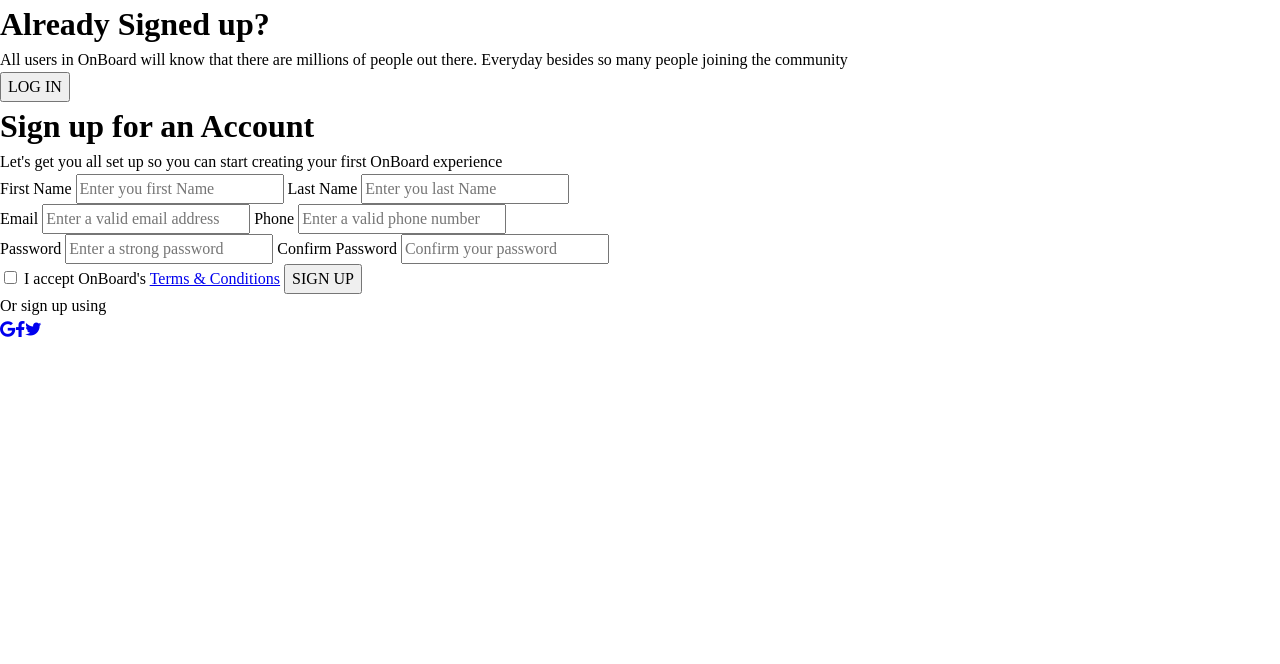
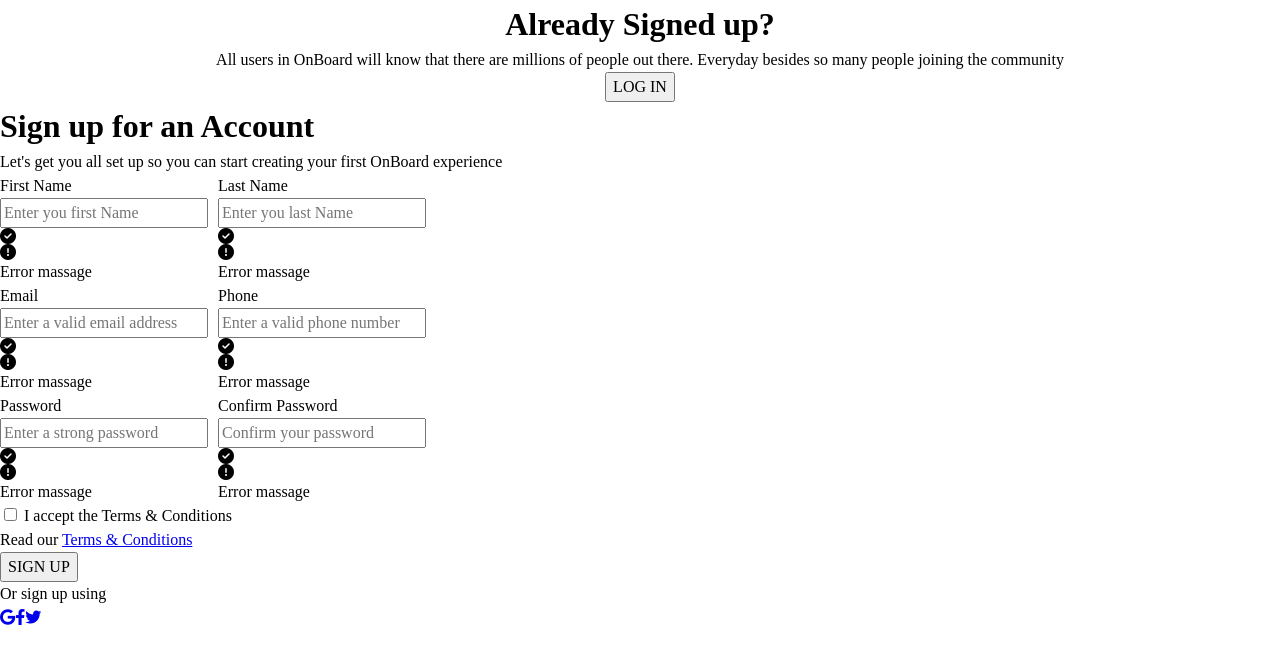
Before and after one commit to its-saad-rahman/basic-sign-up-form, a website built with Vite: page index.html in a window 1280 px wide. Built offline with nearby package versions, Linux system fonts and the light colour scheme.

Commit message:
Added error message

```diff
--- a/index.html
+++ b/index.html
@@ -15,68 +15,85 @@
   <body>
     <div class="container">
       <div class="even-column">
-        <div>
+        <div class="login flex-direction-column flex flex-justify-center">
+          <div class="text-align-center login-width">
             <h1>Already Signed up?</h1>
             <p>
-            All users in OnBoard will know that there are millions of people out
-            there. Everyday besides so many people joining the community
+              All users in OnBoard will know that there are millions of people
+              out there. Everyday besides so many people joining the community
             </p>
-          <button>LOG IN</button>
+            <button type="button" class="login-button">LOG IN</button>
           </div>
-        <div>
+        </div>
+        <div class="signup flex-column-center-gap">
           <h1>Sign up for an Account</h1>
           <p>
             Let's get you all set up so you can start creating your first
             OnBoard experience
           </p>
-          <form action="">
-            <div>
-              <label for="first_name">
-                First Name
+          <form action="#" class="flex-column-center-gap" id="form">
+            <div class="flex flex-justify-center flex-gap">
+              <div class="flex flex-direction-column form-control">
+                <label for="first_name"> First Name </label>
                 <input
                   type="text"
                   id="first_name"
                   name="first_name"
                   placeholder="Enter you first Name"
+                  required
                 />
-              </label>
-
-              <label for="last_name">
-                Last Name
+                <i class="fa-solid fa-circle-check"></i>
+                <i class="fa-solid fa-circle-exclamation"></i>
+                <p>Error massage</p>
+              </div>
+              <div class="flex flex-direction-column form-control">
+                <label for="last_name"> Last Name </label>
                 <input
                   type="text"
                   id="last_name"
                   name="last_name"
                   placeholder="Enter you last Name"
+                  required
                 />
-              </label>
+                <i class="fa-solid fa-circle-check"></i>
+                <i class="fa-solid fa-circle-exclamation"></i>
+                <p>Error massage</p>
               </div>
-            <div>
-              <label for="email">
-                Email
+            </div>
+            <div class="flex flex-justify-center flex-gap">
+              <div class="flex flex-direction-column form-control">
+                <label for="email"> Email </label>
                 <input
                   type="email"
                   id="email"
                   name="email"
                   pattern="([a-zA-Z0-9\\_\\-\\.]+)@([a-zA-Z]+).(.+)"
                   placeholder="Enter a valid email address"
+                  required
                 />
-              </label>
+                <i class="fa-solid fa-circle-check"></i>
+                <i class="fa-solid fa-circle-exclamation"></i>
+                <p>Error massage</p>
+              </div>
 
-              <label for="phone"
-                >Phone
+              <div class="flex flex-direction-column form-control">
+                <label for="phone">Phone </label>
                 <input
                   type="number"
                   id="phone"
                   name="phone"
                   pattern=".?(\\d{3}).*(\\d{3}).*(\\d{4})"
                   placeholder="Enter a valid phone number"
+                  required
                 />
-              </label>
+                <i class="fa-solid fa-circle-check"></i>
+                <i class="fa-solid fa-circle-exclamation"></i>
+                <p>Error massage</p>
               </div>
-            <div>
-              <label for="password">
-                Password
+            </div>
+            <div class="flex flex-justify-center flex-gap">
+              <div class="flex flex-direction-column form-control">
+                <label for="password"> Password </label>
                 <input
                   type="password"
                   id="password"
@@ -84,30 +101,40 @@
                   placeholder="Enter a strong password"
                   min="8"
                   max="30"
+                  required
                 />
-              </label>
+                <i class="fa-solid fa-circle-check"></i>
+                <i class="fa-solid fa-circle-exclamation"></i>
+                <p>Error massage</p>
+              </div>
 
-              <label for="confirm_password">
-                Confirm Password
+              <div class="flex flex-direction-column form-control">
+                <label for="confirm_password"> Confirm Password </label>
                 <input
                   type="password"
                   id="confirm_password"
                   name="confirm_password"
                   placeholder="Confirm your password"
+                  required
                 />
-              </label>
+                <i class="fa-solid fa-circle-check"></i>
+                <i class="fa-solid fa-circle-exclamation"></i>
+                <p>Error massage</p>
+              </div>
             </div>
 
+            <div>
               <input
                 type="checkbox"
                 name="terms_conditions"
                 id="terms_conditions"
               />
-            <label for="terms_conditions"
-              >I accept OnBoard's <a href="#">Terms & Conditions</a></label
-            >
-
-            <button>SIGN UP</button>
+              <label for="terms_conditions">
+                I accept the Terms & Conditions
+              </label>
+              <p>Read our <a href="#"> Terms & Conditions</a></p>
+            </div>
+            <button class="signup-button">SIGN UP</button>
             <p>Or sign up using</p>
             <div class="social-sign-up">
               <a href="#" aria-label="google"
```
Lines whose indentation alone changed are shown as unchanged.
